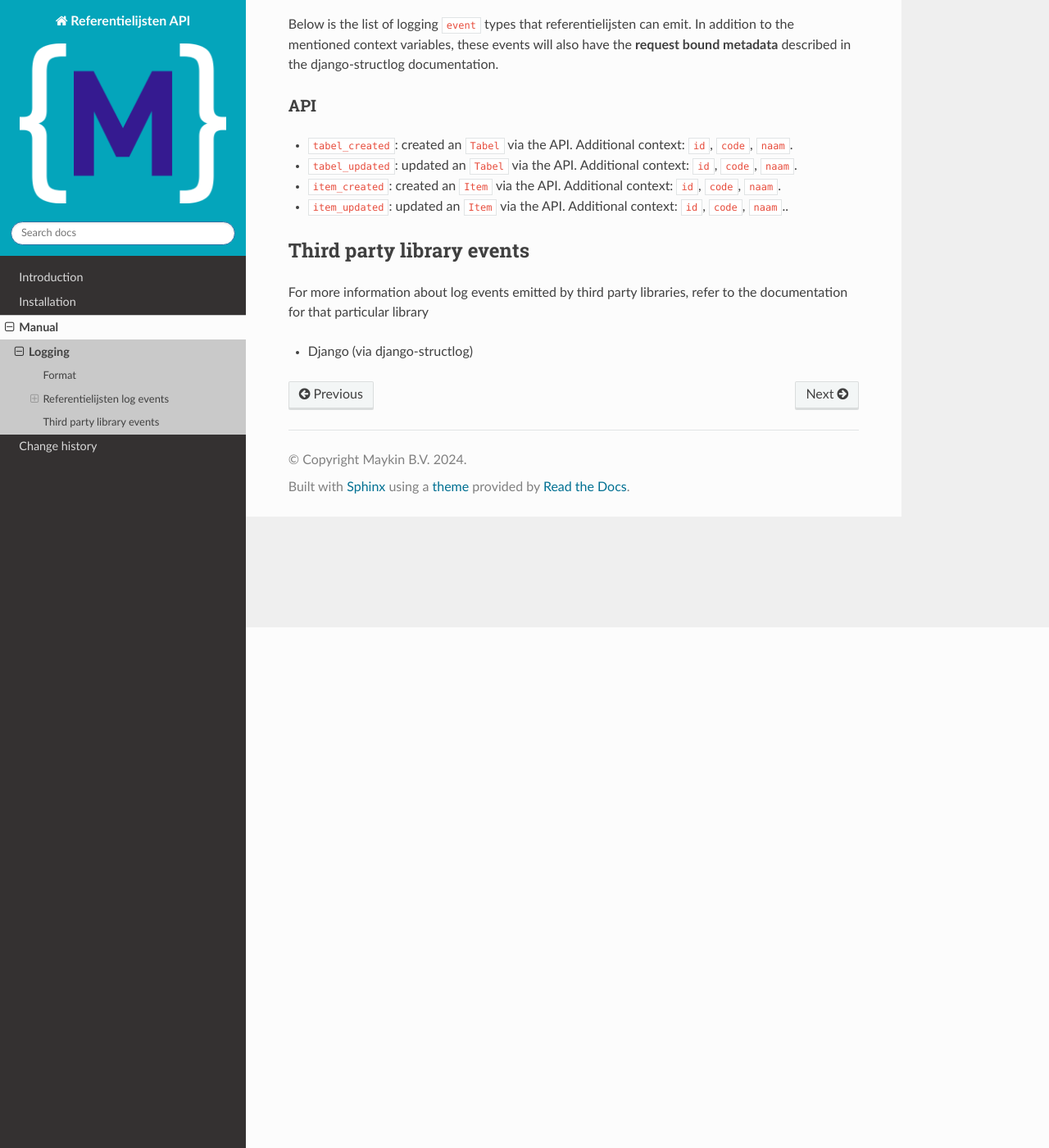
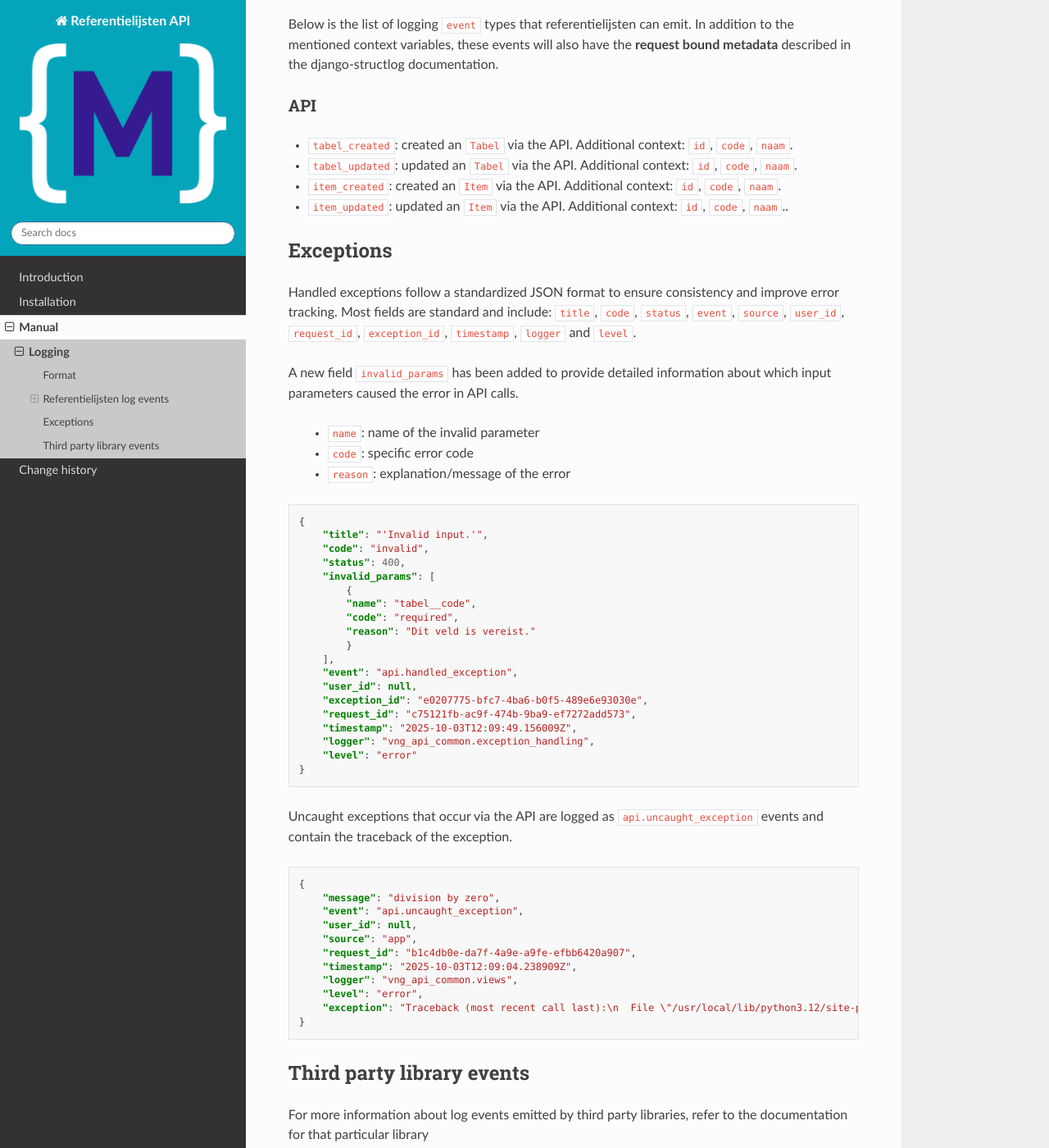
Before and after one commit to maykinmedia/referentielijsten, a Sphinx documentation site: the page built from docs/manual/logging.rst, in a window 1280 px wide and 1400 px high, scrolled down 635 px. Shown: the whole window at 82% size. Built offline with Sphinx 7.4.7 and the Read the Docs theme 3.1.0, drawn with Linux system fonts in a browser that asks for light colours.

Commit message:
:bookmark: [#108] Release version 0.6.0

```diff
--- a/docs/conf.py
+++ b/docs/conf.py
@@ -108,6 +108,7 @@ linkcheck_ignore = [
     r"https://.*sentry.*",
     r"http://localhost:3000*",
     r"https://some-app.gemeente.nl*",
+    "https://github.com/maykinmedia/django-setup-configuration/blob/main/README.rst#environment-variable-substitution",
 ]
 
 extlinks = {
--- a/docs/manual/logging.rst
+++ b/docs/manual/logging.rst
@@ -41,6 +41,60 @@ API
 * ``item_created``: created an ``Item`` via the API. Additional context: ``id``, ``code``, ``naam``.
 * ``item_updated``: updated an ``Item`` via the API. Additional context: ``id``, ``code``, ``naam``..
 
+.. _manual_logging_exceptions:
+
+Exceptions
+----------
+
+Handled exceptions follow a standardized JSON format to ensure consistency and improve error tracking.
+Most fields are standard and include:
+``title``, ``code``, ``status``, ``event``, ``source``, ``user_id``, ``request_id``, ``exception_id``, ``timestamp``, ``logger`` and ``level``.
+
+A new field ``invalid_params`` has been added to provide detailed information about which input parameters caused the error in API calls.
+
+    - ``name``: name of the invalid parameter
+    - ``code``: specific error code
+    - ``reason``: explanation/message of the error
+
+.. code-block:: json
+
+    {
+        "title": "'Invalid input.'",
+        "code": "invalid",
+        "status": 400,
+        "invalid_params": [
+            {
+            "name": "tabel__code",
+            "code": "required",
+            "reason": "Dit veld is vereist."
+            }
+        ],
+        "event": "api.handled_exception",
+        "user_id": null,
+        "exception_id": "e0207775-bfc7-4ba6-b0f5-489e6e93030e",
+        "request_id": "c75121fb-ac9f-474b-9ba9-ef7272add573",
+        "timestamp": "2025-10-03T12:09:49.156009Z",
+        "logger": "vng_api_common.exception_handling",
+        "level": "error"
+    }
+
+Uncaught exceptions that occur via the API are logged as ``api.uncaught_exception`` events
+and contain the traceback of the exception.
+
+.. code-block:: json
+
+    {
+        "message": "division by zero",
+        "event": "api.uncaught_exception",
+        "user_id": null,
+        "source": "app",
+        "request_id": "b1c4db0e-da7f-4a9e-a9fe-efbb6420a907",
+        "timestamp": "2025-10-03T12:09:04.238909Z",
+        "logger": "vng_api_common.views",
+        "level": "error",
+        "exception": "Traceback (most recent call last):\n  File \"/usr/local/lib/python3.12/site-packages/rest_framework/views.py\", line 506, in dispatch\n    response = handler(request, *args, **kwargs)\n               ^^^^^^^^^^^^^^^^^^^^^^^^^^^^^^^^^\n  File \"/app/src/referentielijsten/api/viewset.py\", line 63, in list\n    1 / 0\n    ~~^~~\nZeroDivisionError: division by zero"
+    }
+
 Third party library events
 --------------------------
 
--- a/package.json
+++ b/package.json
@@ -1,6 +1,6 @@
 {
   "name": "referentielijsten",
-  "version": "0.5.1",
+  "version": "0.6.0",
   "description": "Referentielijsten API project",
   "main": "src/static/referentielijsten/js/referentielijsten.js",
   "directories": {
--- a/pyproject.toml
+++ b/pyproject.toml
@@ -4,7 +4,7 @@ requires-python = "== 3.12"
 # Bumpversion configuration
 
 [tool.bumpversion]
-current_version = "0.5.1"
+current_version = "0.6.0"
 commit = false
 tag = false
 pre_commit_hooks = [
--- a/src/referentielijsten/__init__.py
+++ b/src/referentielijsten/__init__.py
@@ -1,6 +1,6 @@
 # from .celery import app as celery_app
 
 # __all__ = ("celery_app",)
-__version__ = "0.5.1"
+__version__ = "0.6.0"
 __author__ = "Maykin"
 __homepage__ = "https://github.com/maykinmedia/referentielijsten"
```
Also changed, not shown: CHANGELOG.rst (+29 -0 lines), README.EN.rst (+18 -2 lines), README.rst (+14 -2 lines), 4 other files.
